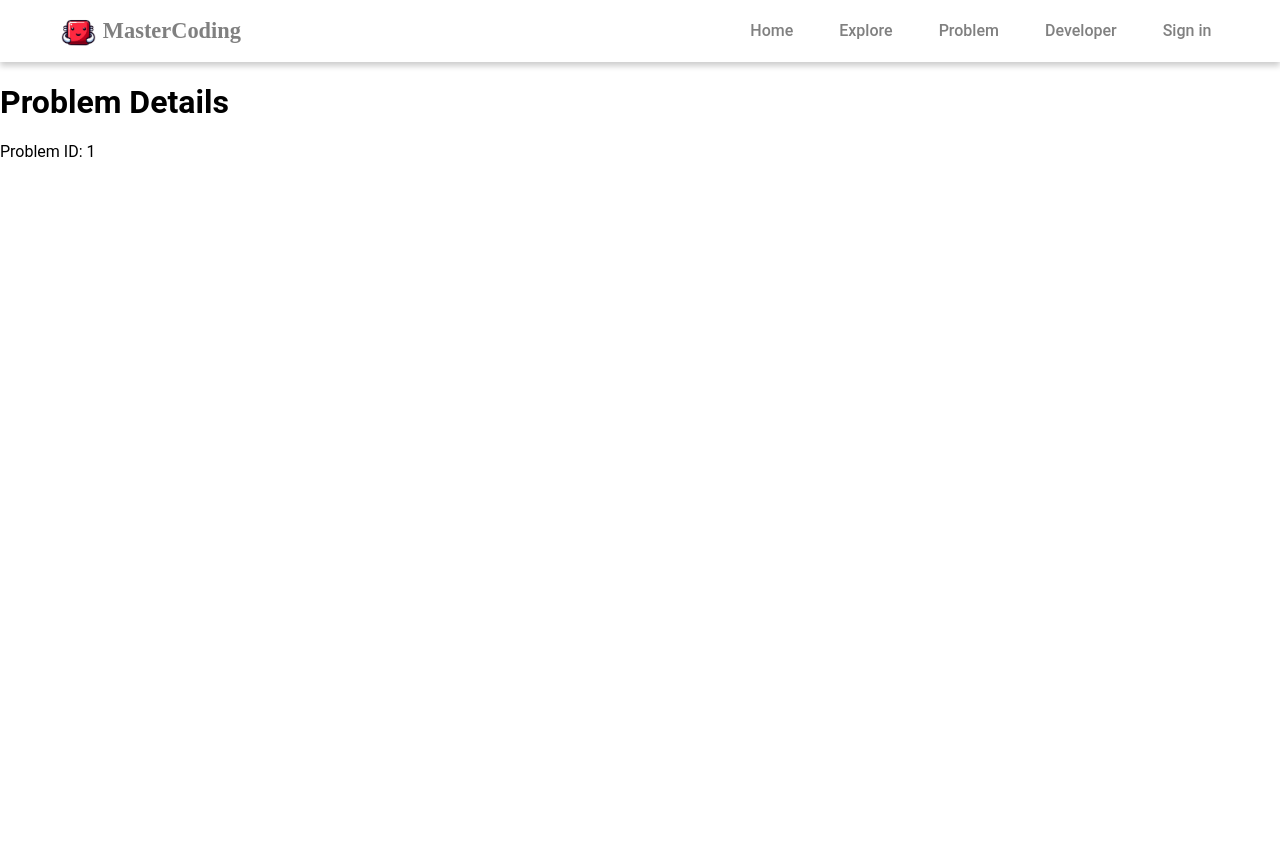
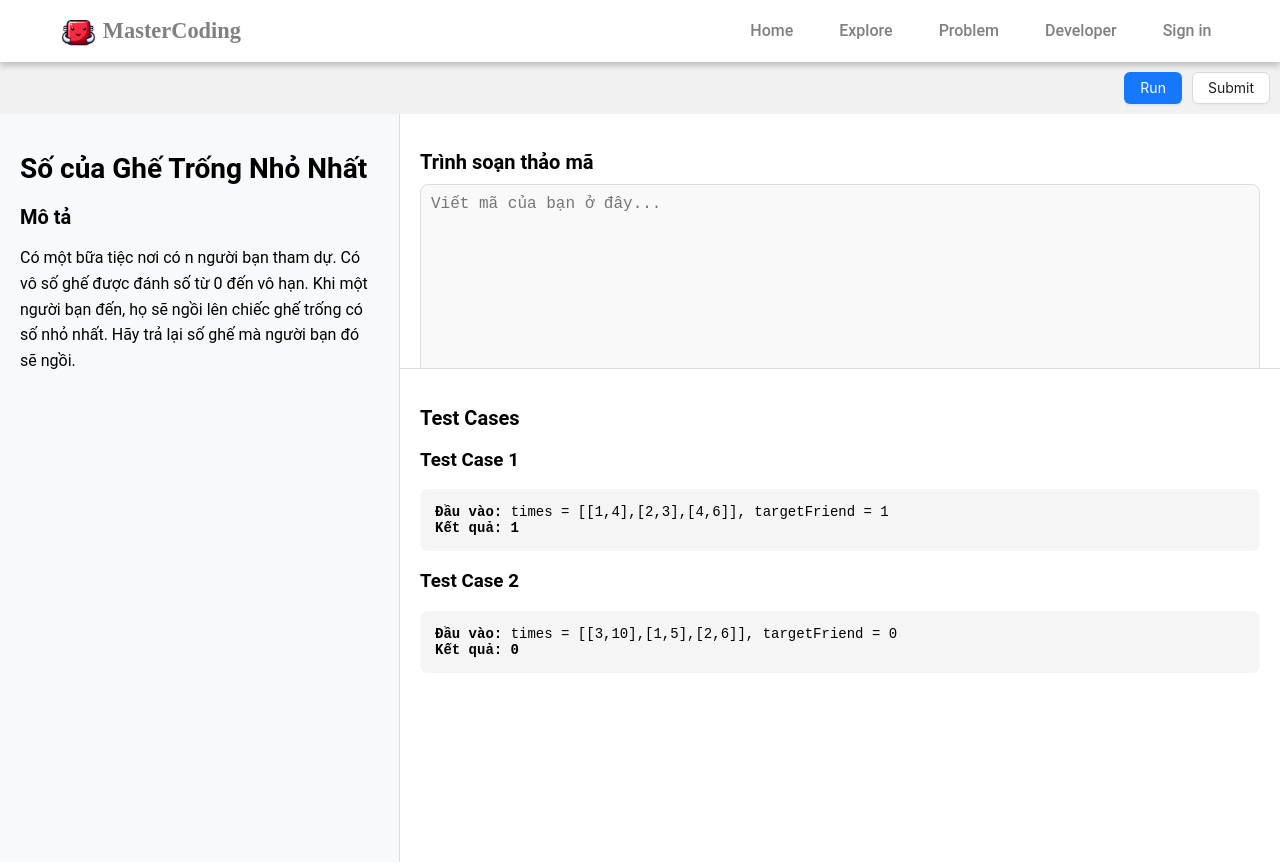
Before and after one commit to IdenticalSpring/cnfe, a Next.js app: page /problems/1 in a window 1280 px wide. Shown: the top 864 px of the page. Built offline with nearby package versions, Linux system fonts and the light colour scheme.

Commit message:
API getDetail Course

```diff
--- a/package.json
+++ b/package.json
@@ -26,8 +26,10 @@
     "react": "^18",
     "react-dom": "^18",
     "react-quill": "^2.0.0",
+    "react-resizable": "^3.0.5",
     "react-router-dom": "^6.26.1",
     "react-slick": "^0.30.2",
+    "react-split": "^2.0.14",
     "slick-carousel": "^1.8.1",
     "styled-components": "^6.1.12"
   },
--- a/pages/problems/[id].js
+++ b/pages/problems/[id].js
@@ -1,22 +1,203 @@
 // pages/problems/[id].js
 import DefaultLayout from "@/layout/DefaultLayout";
 import { useRouter } from "next/router";
-import React from "react";
+import React, { useState } from "react";
+import { ResizableBox } from "react-resizable";
+import styled from "styled-components";
+import { Button } from "antd"; // Import Button từ Ant Design
+import 'react-resizable/css/styles.css';  // Đảm bảo import CSS cho react-resizable
+
+// Styled components cho layout
+const ProblemSection = styled.div`
+  background-color: #f8f9fa;
+  padding: 20px;
+  height: 100%;
+  overflow-y: auto;
+  border-right: 1px solid #ddd;
+`;
+
+const CodeSection = styled.div`
+  background-color: #ffffff;
+  padding: 20px;
+  height: 100%;
+  overflow-y: auto;
+  border-bottom: 1px solid #ddd;
+`;
+
+const TestCaseSection = styled.div`
+  background-color: #ffffff;
+  padding: 20px;
+  height: 100%;
+  overflow-y: auto;
+`;
+
+const ProblemTitle = styled.h1`
+  font-size: 28px;
+  font-weight: bold;
+  margin-bottom: 20px;
+`;
+
+const SectionTitle = styled.h2`
+  font-size: 20px;
+  margin-bottom: 10px;
+  font-weight: bold;
+`;
+
+const ProblemDescription = styled.p`
+  font-size: 16px;
+  line-height: 1.6;
+`;
+
+const CodeEditor = styled.textarea`
+  width: 100%;
+  height: 100%;
+  font-family: monospace;
+  font-size: 16px;
+  padding: 10px;
+  border-radius: 8px;
+  border: 1px solid #ddd;
+  background-color: #f9f9f9;
+`;
+
+const TestCase = styled.pre`
+  background-color: #f5f5f5;
+  padding: 15px;
+  border-radius: 8px;
+  font-size: 14px;
+  margin-bottom: 10px;
+`;
+
+// Thêm style cho thanh kéo
+// Thay đổi trong styled của thanh kéo dọc
+const StyledHandle = styled.div`
+  width: 5px; /* Đặt chiều rộng nhỏ hơn */
+  background-color: transparent;
+  cursor: col-resize;
+  position: absolute;
+  right: 0;
+  top: 0;
+  bottom: 0;
+
+  &:hover {
+    background-color: #007bff; /* Màu xanh khi hover */
+    width: 2px; /* Đường kẻ mỏng khi hover */
+    transition: background-color 0.3s ease, width 0.3s ease;
+  }
+`;
+
+// Thay đổi trong styled của thanh kéo ngang
+const StyledHandleHorizontal = styled.div`
+  height: 5px; /* Đặt chiều cao nhỏ hơn */
+  background-color: transparent;
+  cursor: row-resize;
+  position: absolute;
+  bottom: 0;
+  left: 0;
+  right: 0;
+
+  &:hover {
+    background-color: #007bff; /* Màu xanh khi hover */
+    height: 2px; /* Đường kẻ mỏng khi hover */
+    transition: background-color 0.3s ease, height 0.3s ease;
+  }
+`;
+
+// Thêm thẻ div để bọc toàn bộ trang
+const PageWrapper = styled.div`
+  display: flex;
+  flex-direction: column;
+  height: 100vh;
+  width: 100%;
+`;
+
+const Toolbar = styled.div`
+  display: flex;
+  justify-content: flex-end;
+  padding: 10px;
+  background-color: #f1f1f1;
+`;
 
 const ProblemDetail = () => {
   const router = useRouter();
   const { id } = router.query;
 
+  const [problem, setProblem] = useState({
+    title: "Số của Ghế Trống Nhỏ Nhất",
+    description: `Có một bữa tiệc nơi có n người bạn tham dự. Có vô số ghế được đánh số từ 0 đến vô hạn. Khi một người bạn đến, họ sẽ ngồi lên chiếc ghế trống có số nhỏ nhất. Hãy trả lại số ghế mà người bạn đó sẽ ngồi.`,
+    testCases: [
+      {
+        input: "times = [[1,4],[2,3],[4,6]], targetFriend = 1",
+        output: "Kết quả: 1",
+      },
+      {
+        input: "times = [[3,10],[1,5],[2,6]], targetFriend = 0",
+        output: "Kết quả: 0",
+      },
+    ],
+  });
+
   return (
-    <>
-      <DefaultLayout>
-        <div>
-          <h1>Problem Details</h1>
-          <p>Problem ID: {id}</p>
-          {/* You can fetch problem details by ID here */}
+    <DefaultLayout>
+      {/* Thẻ div bọc toàn bộ trang */}
+      <PageWrapper>
+        {/* Toolbar với các nút Submit và Run */}
+        <Toolbar>
+          <Button type="primary" style={{ marginRight: '10px' }}>Run</Button>
+          <Button type="default">Submit</Button>
+        </Toolbar>
+
+        {/* Nội dung của trang */}
+        <div style={{ display: "flex", height: "100%", width: "100%" }}>
+          {/* Phần mô tả bài toán */}
+          <ResizableBox
+            width={400}
+            height={Infinity}
+            minConstraints={[200, Infinity]} // Giới hạn chiều rộng nhỏ nhất
+            maxConstraints={[800, Infinity]} // Giới hạn chiều rộng lớn nhất
+            axis="x" // Chỉ cho phép kéo giãn theo chiều ngang
+            handle={<StyledHandle />} // Thêm handle với hiệu ứng hover
+          >
+            <ProblemSection>
+              <ProblemTitle>{problem.title}</ProblemTitle>
+              <SectionTitle>Mô tả</SectionTitle>
+              <ProblemDescription>{problem.description}</ProblemDescription>
+            </ProblemSection>
+          </ResizableBox>
+
+          {/* Phần trình soạn thảo mã và test cases */}
+          <div style={{ display: "flex", flexDirection: "column", flexGrow: 1 }}>
+            {/* Phần trình soạn thảo mã */}
+            <ResizableBox
+              width={Infinity}
+              height={400}
+              minConstraints={[Infinity, 200]}
+              maxConstraints={[Infinity, 600]}
+              axis="y"
+              handle={<StyledHandleHorizontal />} // Thêm handle với hiệu ứng hover cho chiều dọc
+            >
+              <CodeSection>
+                <SectionTitle>Trình soạn thảo mã</SectionTitle>
+                <CodeEditor placeholder="Viết mã của bạn ở đây..." />
+              </CodeSection>
+            </ResizableBox>
+
+            {/* Phần test cases */}
+            <TestCaseSection>
+              <SectionTitle>Test Cases</SectionTitle>
+              {problem.testCases.map((testCase, index) => (
+                <div key={index}>
+                  <h3>Test Case {index + 1}</h3>
+                  <TestCase>
+                    <strong>Đầu vào:</strong> {testCase.input} <br />
+                    <strong>{testCase.output}</strong>
+                  </TestCase>
+                </div>
+              ))}
+            </TestCaseSection>
+          </div>
         </div>
-      </DefaultLayout>
-    </>
+      </PageWrapper>
+    </DefaultLayout>
   );
 };
 
```
